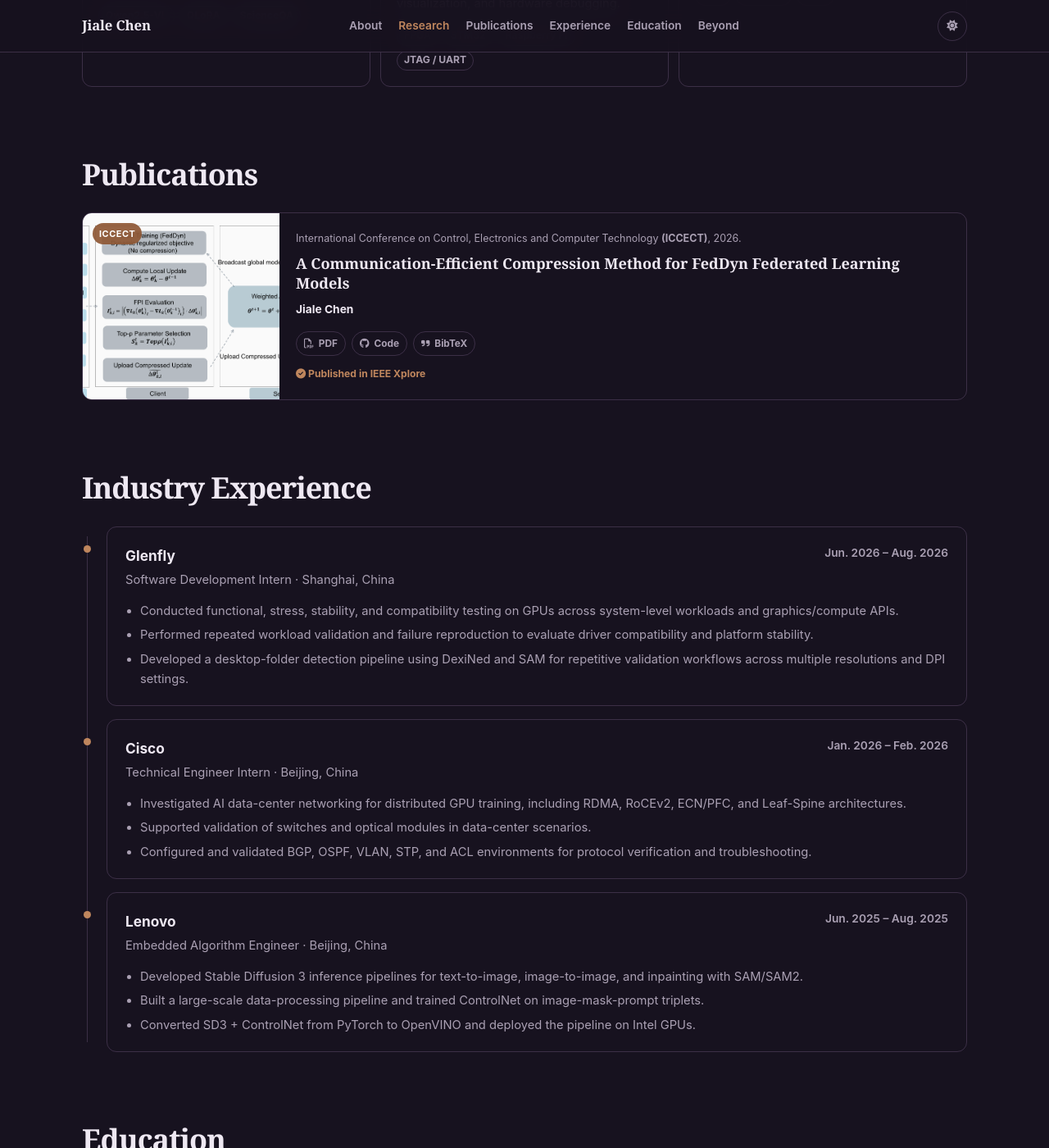
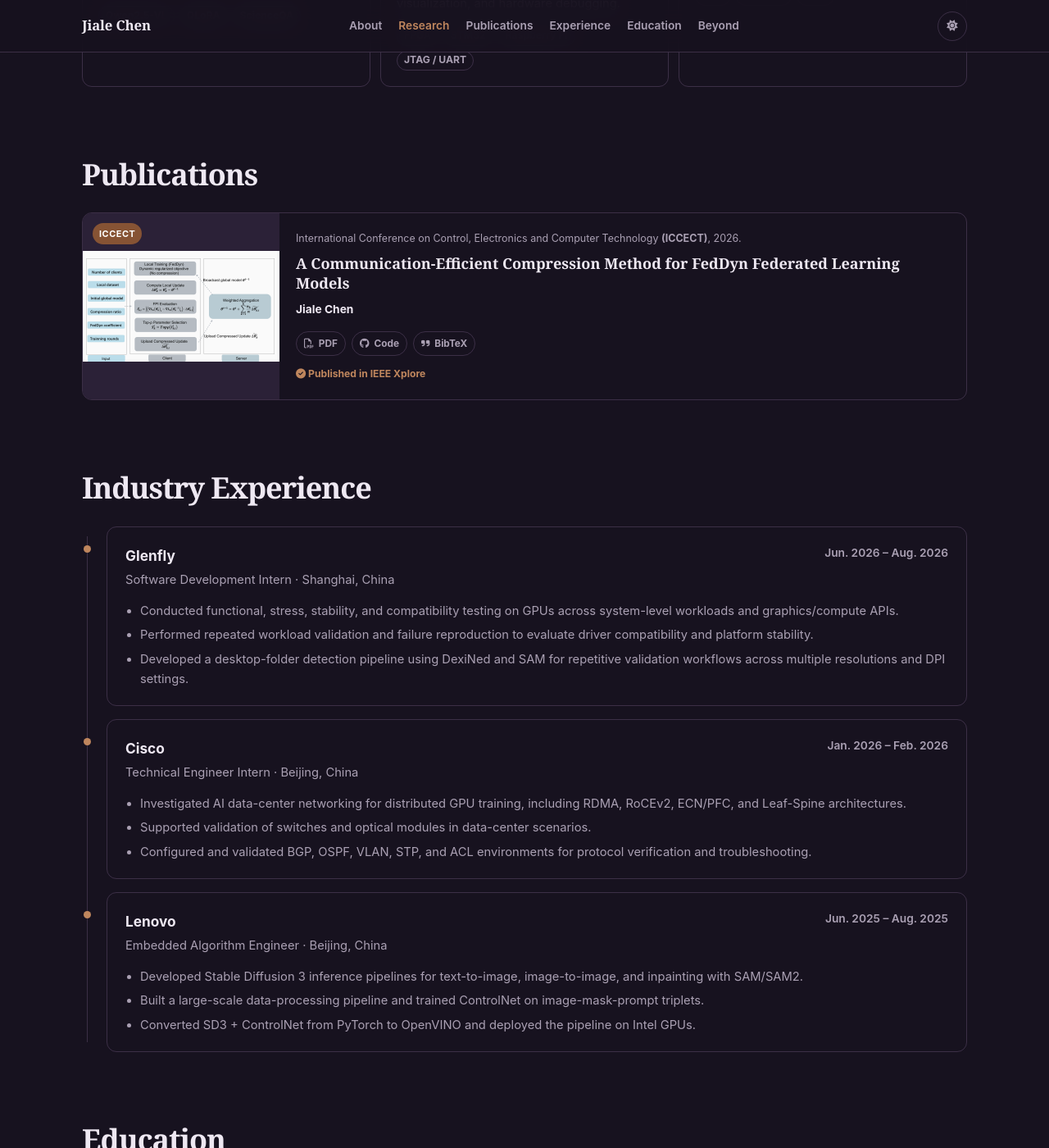
Before and after one commit to Chenjl13/Chenjl13.github.io, a Jekyll site: the page built from index.md, in a window 1280 px wide and 1400 px high, scrolled down 1474 px. Shown: the whole window at 82% size. Built offline with Jekyll 4.4.1, drawn with Linux system fonts in a browser that asks for light colours; nearby versions of some CDN libraries; a style sheet for code colours, icons or effects is not loaded.

```diff
--- a/assets/css/publications-no-dark-mode.css
+++ b/assets/css/publications-no-dark-mode.css
@@ -72,4 +72,4 @@
 
 .publications ol.bibliography li div.abstract.hidden.open { border-color: var(--global-text-color); }
 
-.publications ol.bibliography li .teaser { border-radius: 8px; box-shadow: 3px 3px 6px #888; height: 123px; width: 270px; margin-top: 5px; margin-left: 5px; margin-bottom: 5px; object-fit: cover; }
+.publications ol.bibliography li .teaser { border-radius: 8px; box-shadow: 3px 3px 6px #888; height: 123px; width: 270px; margin-top: 5px; margin-left: 5px; margin-bottom: 5px; object-fit: contain; }
--- a/assets/css/publications.css
+++ b/assets/css/publications.css
@@ -10,7 +10,7 @@
 }
 .publication-card:hover { transform: translateY(-2px); border-color: var(--accent); }
 .publication-image { position: relative; min-height: 175px; overflow: hidden; background: var(--surface-soft); }
-.publication-image img { width: 100%; height: 100%; object-fit: cover; filter: saturate(.85) contrast(.96); }
+.publication-image img { width: 100%; height: 100%; object-fit: contain; filter: saturate(.85) contrast(.96); }
 .venue-badge {
   position: absolute;
   left: 12px;
```
